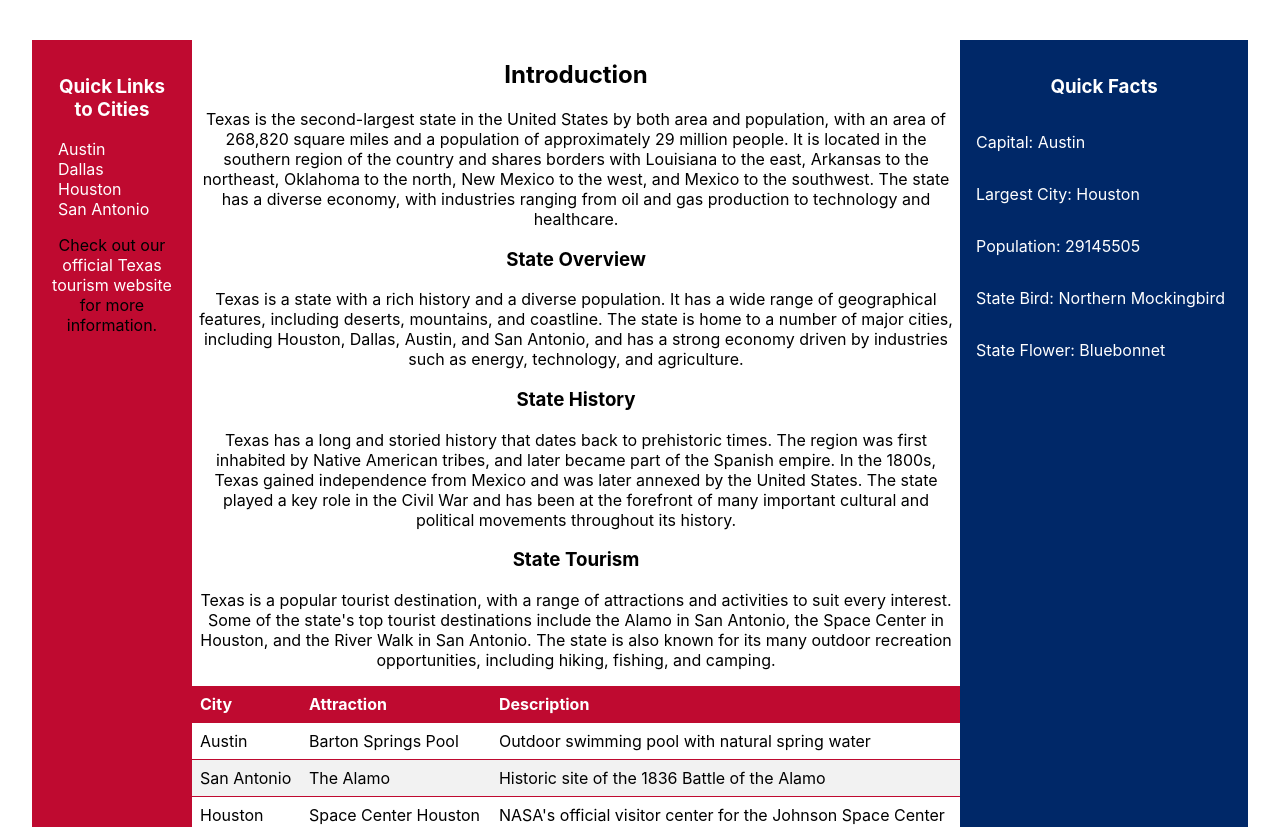
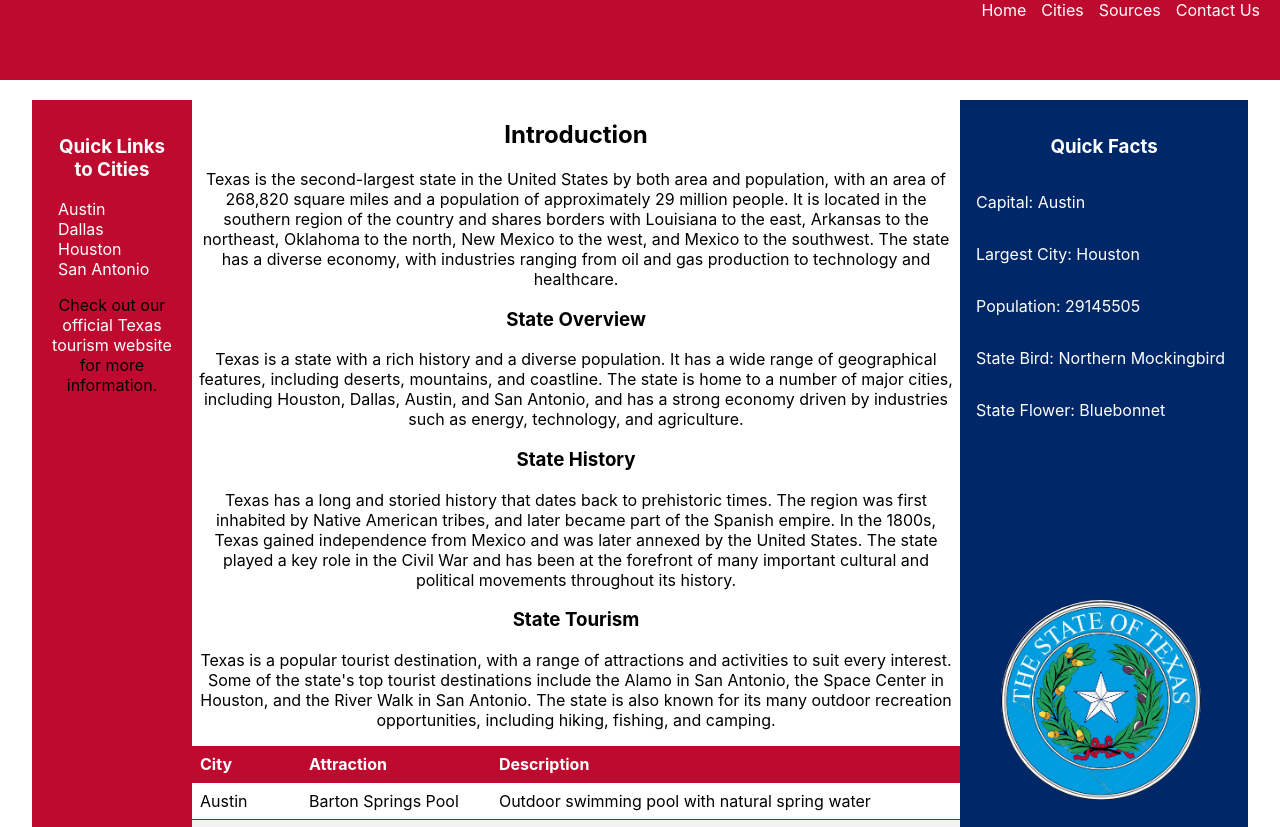
Before and after one commit to Richard-Harris1992/Texas-Info, a React (Create React App) app: page / in a window 1280 px wide. Shown: the top 827 px of the page. Built offline with nearby package versions, Linux system fonts and the light colour scheme.

Commit message:
Added tx photo and styled header

```diff
--- a/src/App.css
+++ b/src/App.css
@@ -1,38 +1,12 @@
-.App {
-  text-align: center;
+.header {
+  height: 10vh;
+  background-color: var(--texas-red);
 }
 
-.App-logo {
-  height: 40vmin;
-  pointer-events: none;
+.bg-head {
+  margin-right: 20px;
+  display: flex;
+  flex-direction: row;
+  justify-content: flex-end;
+  gap: 15px;
 }
-
-@media (prefers-reduced-motion: no-preference) {
-  .App-logo {
-    animation: App-logo-spin infinite 20s linear;
-  }
-}
-
-.App-header {
-  background-color: #282c34;
-  min-height: 100vh;
-  display: flex;
-  flex-direction: column;
-  align-items: center;
-  justify-content: center;
-  font-size: calc(10px + 2vmin);
-  color: white;
-}
-
-.App-link {
-  color: #61dafb;
-}
-
-@keyframes App-logo-spin {
-  from {
-    transform: rotate(0deg);
-  }
-  to {
-    transform: rotate(360deg);
-  }
-}
--- a/src/App.js
+++ b/src/App.js
@@ -11,10 +11,12 @@ function App() {
   return (
    <Router>
       <header className="header">
-        <Link to="/">Home</Link>
-        <Link to="/cities">Cities</Link>
-        <Link to="/sources">Sources</Link>
-        <Link to="/contact">Contact Us</Link>
+        <div className="bg-head">
+          <Link to="/">Home</Link>
+          <Link to="/cities">Cities</Link>
+          <Link to="/sources">Sources</Link>
+          <Link to="/contact">Contact Us</Link>
+        </div>
       </header>
       <Routes>
         <Route path="/" element={<Home />} />
@@ -25,7 +27,7 @@ function App() {
         <Route path="*" element={<h1>404 Not Found</h1>} />
       </Routes>
       <footer>
-        <p>&copy; Page Footer</p>
+        <p>&copy; D277</p>
       </footer>
    </Router>
   );
--- a/src/Views/Home.js
+++ b/src/Views/Home.js
@@ -80,6 +80,8 @@ const Home = () => {
             <li>State Bird: {texasData.stateBird}</li> <br/>
             <li>State Flower: {texasData.stateFlower}</li>
           </ul>
+
+          <img id='txSeal' src={texasData.img} alt='Texas state seal'/>
         </aside>
       </main>
     </div>
--- a/src/data/texas.js
+++ b/src/data/texas.js
@@ -1,7 +1,7 @@
-import TexasHome from '../images/TexasHome.jpg';
+import txSeal from '../images/Tx-Seal.jpg';
 
 export const  texasData = {
-    img: TexasHome,
+    img: txSeal,
     introduction: "Texas is the second-largest state in the United States by both area and population, with an area of 268,820 square miles and a population of approximately 29 million people. It is located in the southern region of the country and shares borders with Louisiana to the east, Arkansas to the northeast, Oklahoma to the north, New Mexico to the west, and Mexico to the southwest. The state has a diverse economy, with industries ranging from oil and gas production to technology and healthcare.",
     stateOverview: "Texas is a state with a rich history and a diverse population. It has a wide range of geographical features, including deserts, mountains, and coastline. The state is home to a number of major cities, including Houston, Dallas, Austin, and San Antonio, and has a strong economy driven by industries such as energy, technology, and agriculture.",
     stateHistory: "Texas has a long and storied history that dates back to prehistoric times. The region was first inhabited by Native American tribes, and later became part of the Spanish empire. In the 1800s, Texas gained independence from Mexico and was later annexed by the United States. The state played a key role in the Civil War and has been at the forefront of many important cultural and political movements throughout its history.",
--- a/src/stylesheets/Home.css
+++ b/src/stylesheets/Home.css
@@ -73,3 +73,13 @@
   .qf li {
     margin: 1rem 0;
   }
+
+  #txSeal {
+    position: absolute;
+    bottom: 0;
+    left: 86%;
+    transform: translateX(-50%);
+    border-radius: 50%;
+    height: 200px;
+    width: 200px;
+  }
```
Also changed, not shown: src/images/TexasHome.jpg (deleted), src/images/Tx-Seal.jpg (added).
